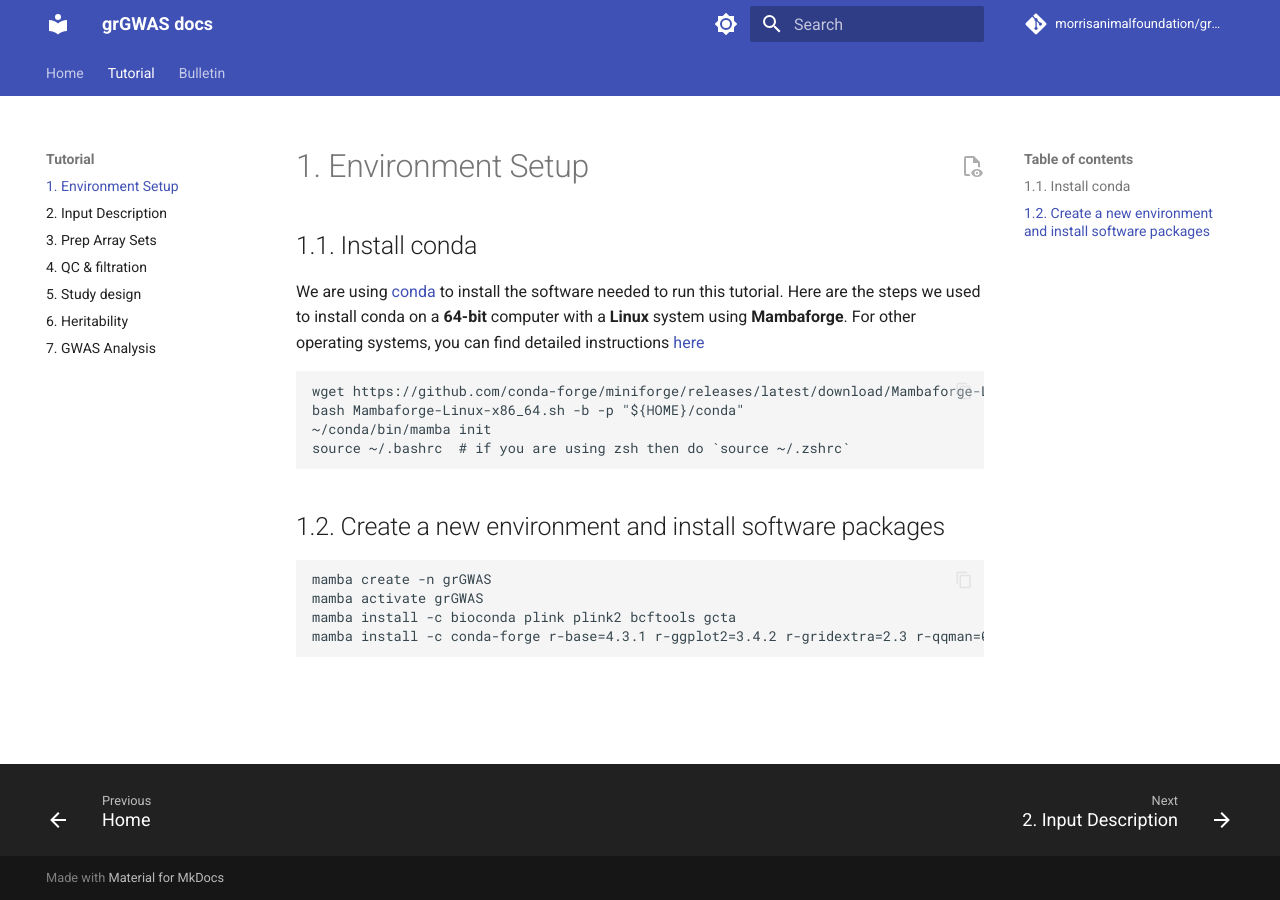
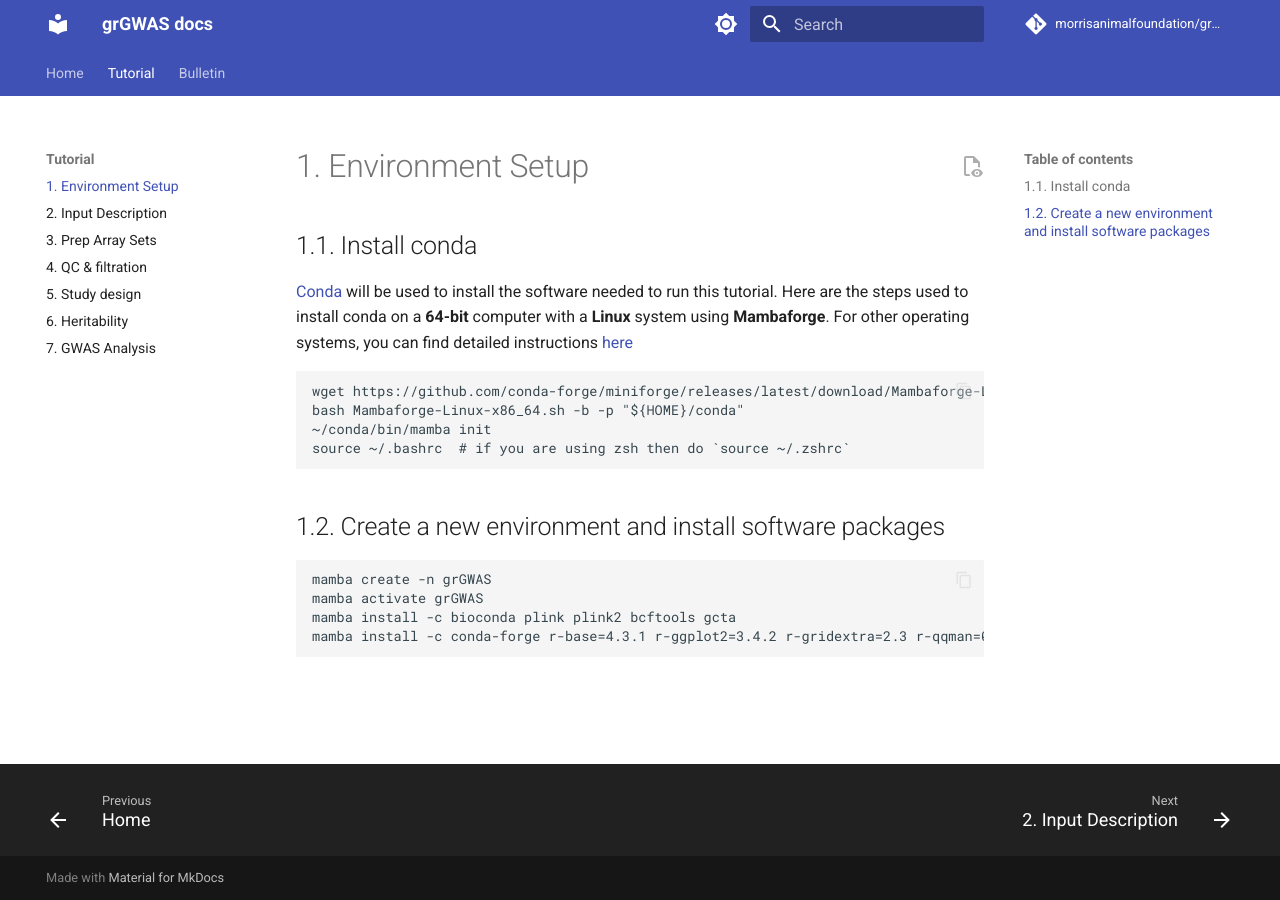
Before and after one commit to morrisanimalfoundation/grGWAS, an MkDocs documentation site: the page built from docs/1.install.md, in a window 1280 px wide. Built offline with MkDocs 1.6.1 and Material for MkDocs 9.7.7, drawn with Linux system fonts in a browser that asks for light colours; comment, search, counter and statistics services are not loaded.

Commit message:
Update 1.install.md
Final edits

````diff
--- a/docs/1.install.md
+++ b/docs/1.install.md
@@ -1,6 +1,6 @@
 
 ## 1.1. Install conda
-We are using [conda](https://conda.io/projects/conda/en/stable/index.html) to install the software needed to run this tutorial. Here are the steps we used to install conda on a **64-bit** computer with a **Linux** system using **Mambaforge**. For other operating systems, you can find detailed instructions [here](https://github.com/conda-forge/miniforge)
+[Conda](https://conda.io/projects/conda/en/stable/index.html) will be used to install the software needed to run this tutorial. Here are the steps used to install conda on a **64-bit** computer with a **Linux** system using **Mambaforge**. For other operating systems, you can find detailed instructions [here](https://github.com/conda-forge/miniforge)
 
 ```
 wget https://github.com/conda-forge/miniforge/releases/latest/download/Mambaforge-Linux-x86_64.sh
````
